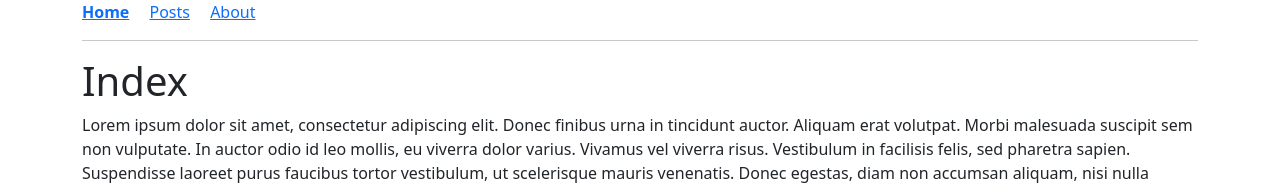
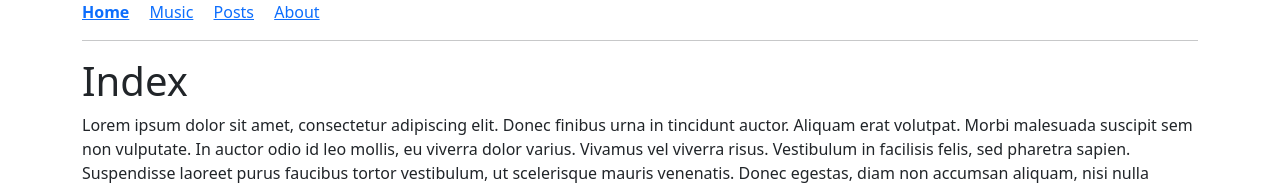
Before and after one commit to tonepaintingindustries/oldsite, a Jekyll site: the page built from index.md, in a window 1280 px wide. Shown: the top 189 px of the page. Built offline with Jekyll 4.4.1, drawn with Linux system fonts in a browser that asks for light colours.

Commit message:
Update nav.yml

```diff
--- a/_data/nav.yml
+++ b/_data/nav.yml
@@ -2,12 +2,12 @@ items:
 
 - title: Home
   url: /
+
+- title: Music
+  url: /music
 
 - title: Posts
   url: /posts
 
 - title: About
   url: /about
-
-- title:
-  url:
```
